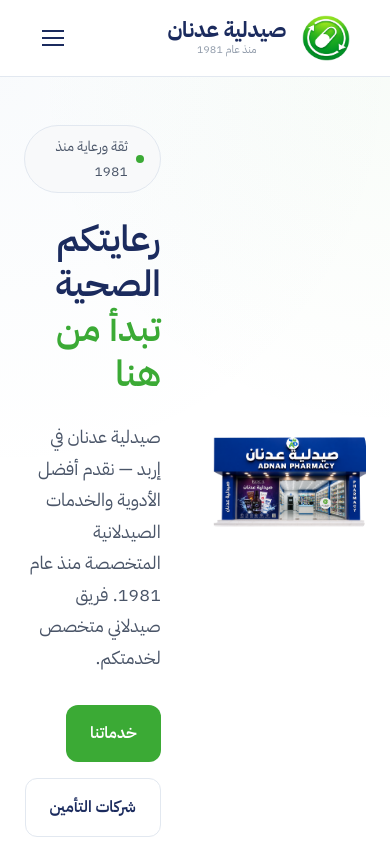
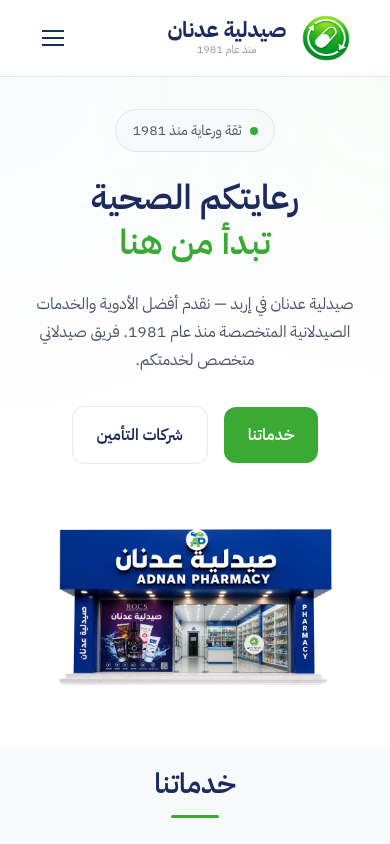
Before and after one commit to hulycat-sketch/adnan-pharmacy, a Next.js app: page / in a window 390 px wide. Shown: the top 844 px of the page. Built offline with nearby package versions, Linux system fonts and the light colour scheme.

Commit message:
Finish Hero section and mobile responsive

```diff
--- a/src/components/sections/Hero.module.css
+++ b/src/components/sections/Hero.module.css
@@ -19,12 +19,12 @@
 .container {
   position: relative;
   display: grid;
-  grid-template-columns: 1.15fr 1fr;
+  grid-template-columns: 1fr;
   align-items: center;
-  gap: 3rem;
+  gap: 2rem;
   max-width: 1200px;
   margin: 0 auto;
-  padding: 3rem 1.5rem;
+  padding: 2rem 1.5rem;
 }
 
 .content {
@@ -32,7 +32,7 @@
   flex-direction: column;
   align-items: flex-start;
   text-align: right;
-  order: 2;
+
 }
 
 .badge {
@@ -118,7 +118,7 @@
 
 .media {
   position: relative;
-  order: 1;
+
 }
 
 .imageWrapper {
@@ -135,12 +135,43 @@
   object-fit: contain;
   transform: scale(1.06);
 }
+@media (max-width: 1023px) {
+  .content {
+    align-items: center;
+    text-align: center;
+  }
+
+  .actions {
+    justify-content: center;
+  }
+
+  .title {
+    font-size: 2.15rem;
+    line-height: 1.3;
+  }
+
+  .description {
+    font-size: 1rem;
+    max-width: 320px;
+  }
+
+  .image {
+    transform: scale(1);
+  }
+
+  .imageWrapper {
+    width: 85%;
+    margin: auto;
+  }
+}
+
 
 @media (min-width: 1024px) {
   .container {
     grid-template-columns: 1fr 1fr;
     gap: 2.5rem;
-padding: 3.5rem 1.5rem 2rem;  }
+    padding: 3.5rem 1.5rem 2rem;
+  }
 
   .content {
     order: 1;
@@ -155,6 +186,7 @@
   }
 }
 
+
 @media (prefers-reduced-motion: reduce) {
   .ctaPrimary,
   .ctaSecondary {
```
